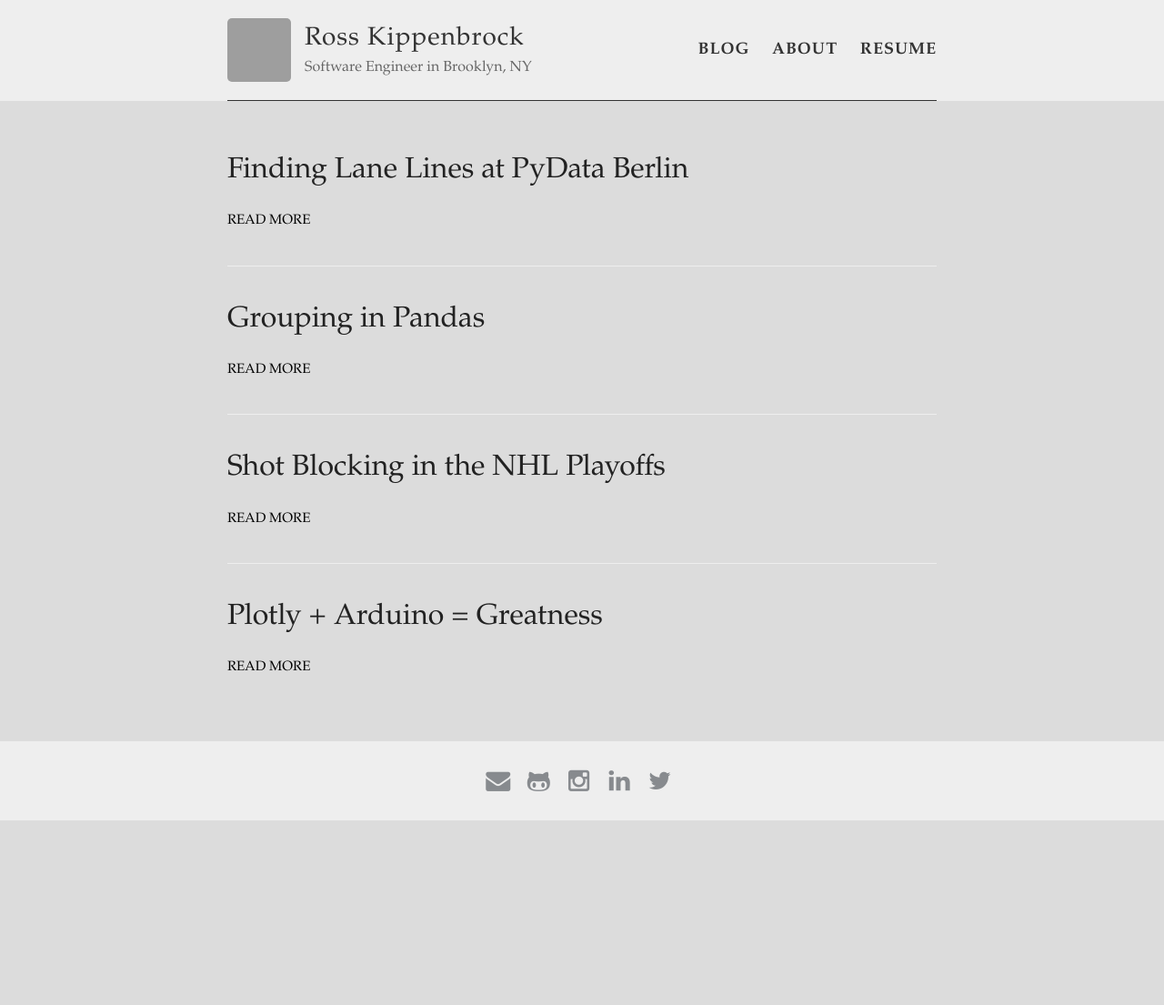
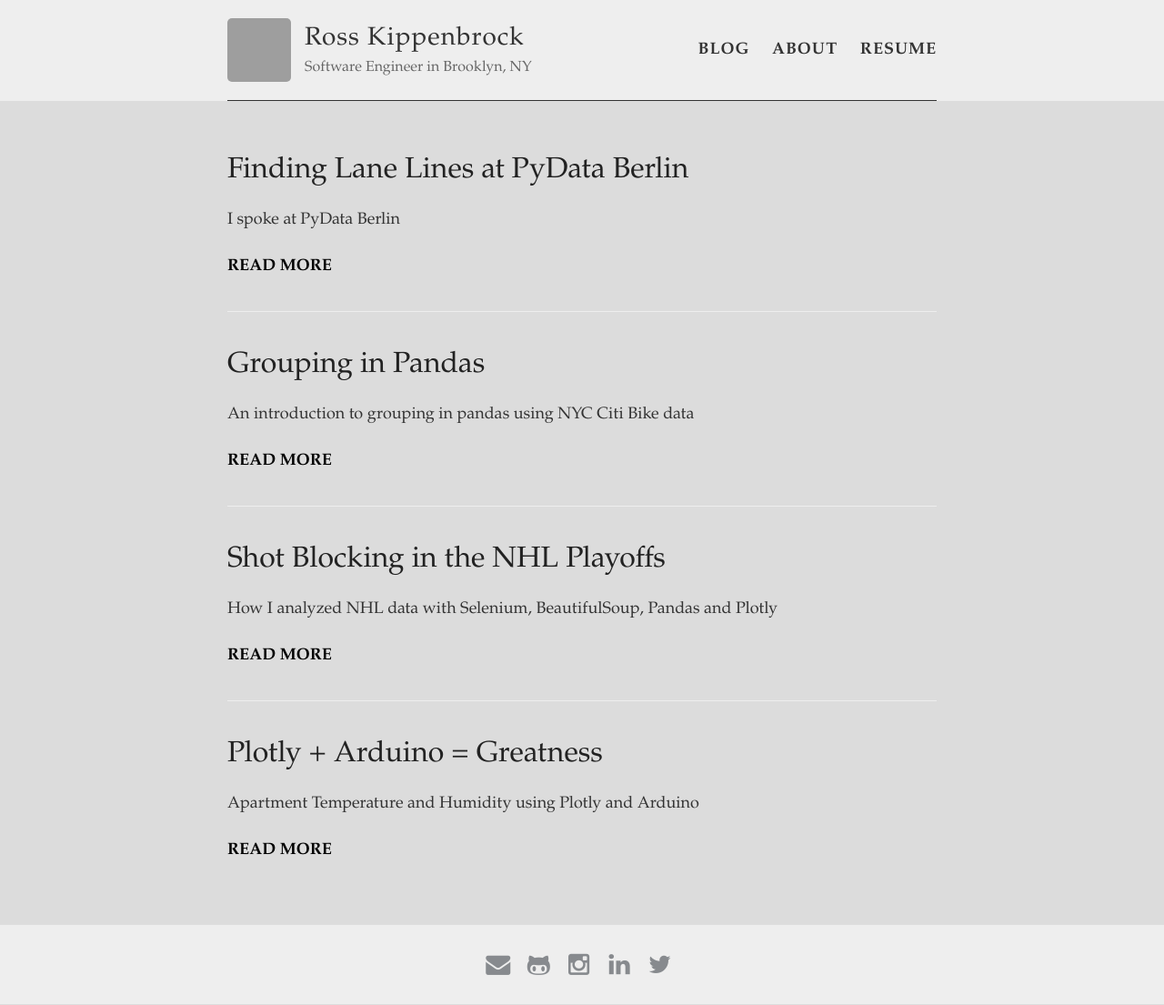
Before and after one commit to rosskipp/rosskipp.github.io, a Jekyll site: the page built from index.html, in a window 1280 px wide. Shown: the whole page at 91% size. Built offline with Jekyll 4.4.1, drawn with Linux system fonts in a browser that asks for light colours; before the commit the page ends 903 px from its top, so only the background shows below that; grey boxes are pictures that could not be loaded.

Commit message:
add subtitles to posts

```diff
--- a/_posts/2016-5-13-hockey-shot-blocking.md
+++ b/_posts/2016-5-13-hockey-shot-blocking.md
@@ -1,6 +1,7 @@
 ---
 layout: post
 title: "Shot Blocking in the NHL Playoffs"
+subtitle: "How I analyzed NHL data with Selenium, BeautifulSoup, Pandas and Plotly"
 published: true
 ---
 
--- a/_posts/2016-8-3-grouping-in-pandas.md
+++ b/_posts/2016-8-3-grouping-in-pandas.md
@@ -1,6 +1,7 @@
 ---
 layout: post
 title: "Grouping in Pandas"
+subtitle: "An introduction to grouping in pandas using NYC Citi Bike data"
 published: true
 ---
 
--- a/_posts/2017-7-1-pydata-berlin-2017.md
+++ b/_posts/2017-7-1-pydata-berlin-2017.md
@@ -1,6 +1,7 @@
 ---
 layout: post
 title: "Finding Lane Lines at PyData Berlin"
+subtitle: "I spoke at PyData Berlin"
 published: true
 ---
 
--- a/index.html
+++ b/index.html
@@ -9,9 +9,9 @@ layout: default
       <h1><a href="{{ site.baseurl }}{{ post.url }}">{{ post.title }}</a></h1>
 
       <div class="entry">
-
+        {{ post.subtitle }}
       </div>
-
+      <br>
       <a href="{{ site.baseurl }}{{ post.url }}" class="read-more">Read More</a>
     </article>
   {% endfor %}
--- a/static/css/style.css
+++ b/static/css/style.css
@@ -332,7 +332,8 @@ nav a {
 }
 .post .read-more {
   text-transform: uppercase;
-  font-size: 15px;
+  font-weight: bold;
+  font-size: 18px;
 }
 
 .wrapper-footer {
```
